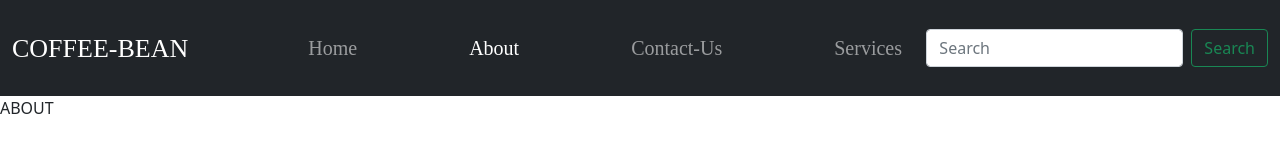
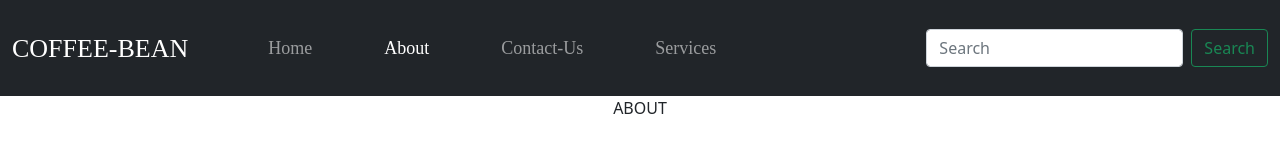
Before and after one commit to priyanshueshaan/website, a plain HTML site: page PAGES/about.html in a window 1280 px wide. Drawn offline with nearby package versions, Linux system fonts and the light colour scheme.

Commit message:
make text center

```diff
--- a/PAGES/about.html
+++ b/PAGES/about.html
@@ -44,7 +44,7 @@
         </div>
     </nav>
 
-    ABOUT
+   <center>ABOUT</center>
 
     <script src="https://cdn.jsdelivr.net/npm/bootstrap@5.0.2/dist/js/bootstrap.bundle.min.js"
         integrity="sha384-MrcW6ZMFYlzcLA8Nl+NtUVF0sA7MsXsP1UyJoMp4YLEuNSfAP+JcXn/tWtIaxVXM"
--- a/css/style.css
+++ b/css/style.css
@@ -11,7 +11,7 @@
 }
 
 nav ul li a {
-  margin-left: 6rem;
+  margin-left: 3.5rem;
   font-family: 'Times New Roman', Times, serif;
-  font-size: 20px;
+  font-size: 18px;
 }
```
Also changed, not shown: PAGES/contact.html (+1 -1 lines), PAGES/index.html (+1 -1 lines), PAGES/services.html (+1 -1 lines).
